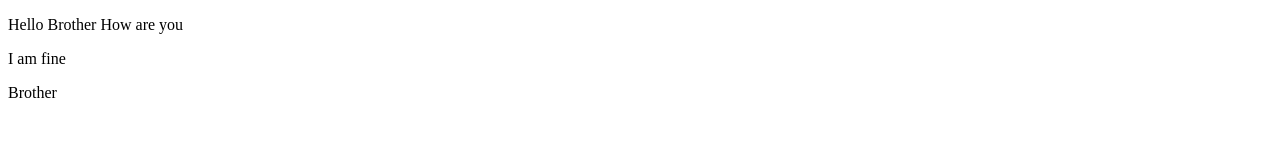
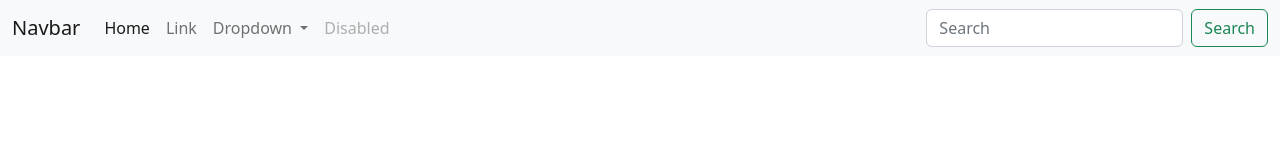
Before and after one commit to Oneeb-Developer/Practice, a plain HTML site: page index.html in a window 1280 px wide. Drawn offline with nearby package versions, Linux system fonts and the light colour scheme.

Commit message:
Nav Create

```diff
--- a/index.html
+++ b/index.html
@@ -4,10 +4,45 @@
     <meta charset="UTF-8">
     <meta name="viewport" content="width=device-width, initial-scale=1.0">
     <title>Document</title>
+    <link href="https://cdn.jsdelivr.net/npm/bootstrap@5.2.3/dist/css/bootstrap.min.css" rel="stylesheet" integrity="sha384-rbsA2VBKQhggwzxH7pPCaAqO46MgnOM80zW1RWuH61DGLwZJEdK2Kadq2F9CUG65" crossorigin="anonymous">
 </head>
 <body>
-    <p>Hello Brother How are you</p>
-    <p>I am fine</p>
-    <p>Brother</p>
+    <nav class="navbar navbar-expand-lg bg-light">
+        <div class="container-fluid">
+          <a class="navbar-brand" href="#">Navbar</a>
+          <button class="navbar-toggler" type="button" data-bs-toggle="collapse" data-bs-target="#navbarSupportedContent" aria-controls="navbarSupportedContent" aria-expanded="false" aria-label="Toggle navigation">
+            <span class="navbar-toggler-icon"></span>
+          </button>
+          <div class="collapse navbar-collapse" id="navbarSupportedContent">
+            <ul class="navbar-nav me-auto mb-2 mb-lg-0">
+              <li class="nav-item">
+                <a class="nav-link active" aria-current="page" href="#">Home</a>
+              </li>
+              <li class="nav-item">
+                <a class="nav-link" href="#">Link</a>
+              </li>
+              <li class="nav-item dropdown">
+                <a class="nav-link dropdown-toggle" href="#" role="button" data-bs-toggle="dropdown" aria-expanded="false">
+                  Dropdown
+                </a>
+                <ul class="dropdown-menu">
+                  <li><a class="dropdown-item" href="#">Action</a></li>
+                  <li><a class="dropdown-item" href="#">Another action</a></li>
+                  <li><hr class="dropdown-divider"></li>
+                  <li><a class="dropdown-item" href="#">Something else here</a></li>
+                </ul>
+              </li>
+              <li class="nav-item">
+                <a class="nav-link disabled">Disabled</a>
+              </li>
+            </ul>
+            <form class="d-flex" role="search">
+              <input class="form-control me-2" type="search" placeholder="Search" aria-label="Search">
+              <button class="btn btn-outline-success" type="submit">Search</button>
+            </form>
+          </div>
+        </div>
+      </nav>
+    <script src="https://cdn.jsdelivr.net/npm/bootstrap@5.2.3/dist/js/bootstrap.bundle.min.js" integrity="sha384-kenU1KFdBIe4zVF0s0G1M5b4hcpxyD9F7jL+jjXkk+Q2h455rYXK/7HAuoJl+0I4" crossorigin="anonymous"></script>
 </body>
 </html>
```
